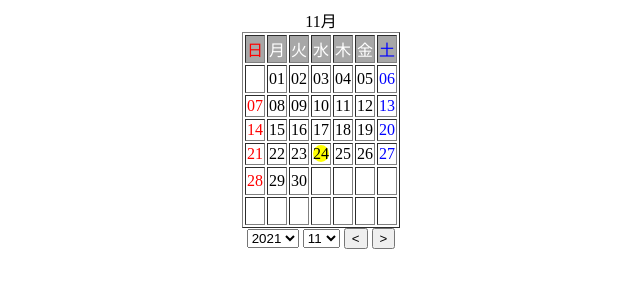
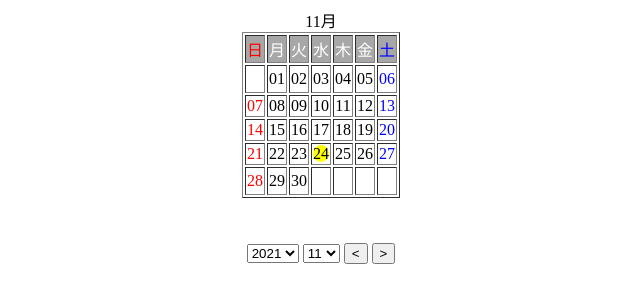
Before and after one commit to illionillion/js_calendar, a plain HTML site: page index.html in a window 1280 px wide. Shown: the whole page, without its empty margins (319-959 px from the left). Drawn offline with Linux system fonts and the light colour scheme.

Commit message:
最終の週で最終行の前列が空にならないようにする

```diff
--- a/css/main.css
+++ b/css/main.css
@@ -1,6 +1,18 @@
+/* body{
+    width: 100%;
+    height: 100%;
+} */
+
 #calender{
     text-align: center;
     margin: auto;
+    /* width: 80%;
+    height: 80%; */
+    /* height: 232px; */
+}
+
+#frame{
+    height: 235px;
 }
 
 #calender_week{
--- a/index.html
+++ b/index.html
@@ -12,13 +12,14 @@
   <script src="js/make_select.js"></script>
 </head>
 <body>
+  <div id="frame">
     <table border="1" bordercolor="" id="calender">
       <caption id="month">月</caption>
       <thead id="calender_week"></thead>
       <tbody id="calender_date">
-
       </tbody>
     </table>
+  </div>
   <div id="controller">
     <select name="" id="year_select"></select>
     <select name="" id="month_select"></select>
--- a/js/make_calendar.js
+++ b/js/make_calendar.js
@@ -18,10 +18,18 @@ function get_day(){
 
   console.log("西暦"+year+"年"+month+"月"+day+"日 "+date_data[0][week]+"曜日");
   console.log(day);
+  date_data=[
+    ["日","月","火","水","木","金","土"]
+  ];//初期化
 
   for (let i = 1; i < 7; i++) {
 
     let week_list=[];
+    // console.log(day+">="+(nde.getDate()+1));
+    if (i==6 && day>=nde.getDate()+1) {
+      // console.log(day+">"+(nde.getDate()+1));
+      break;//最終週の時、全行からの場合を防ぐ
+    }
     for (let j = 0; j < 7; j++) {
 
       if (j<week && i==1) {//1週目の1日目が始まるまでの曜日
@@ -45,9 +53,6 @@ function get_day(){
       if(day>nde.getDate()+1) {
         week_list[j]="　";
       }
-      // if (i<6) {
-
-      // }
     }
     // console.log(week_list);
     date_data[i]=week_list;
```
Lines whose indentation alone changed are shown as unchanged.
